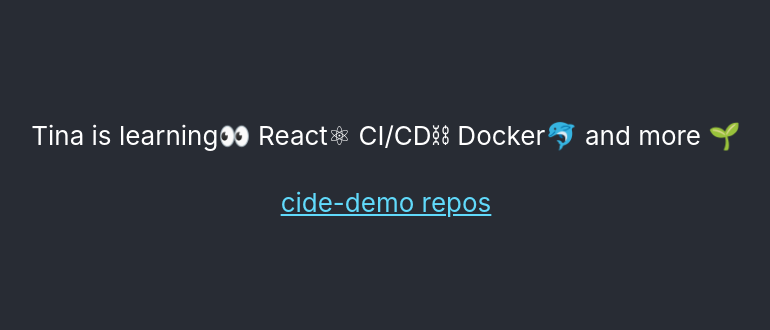
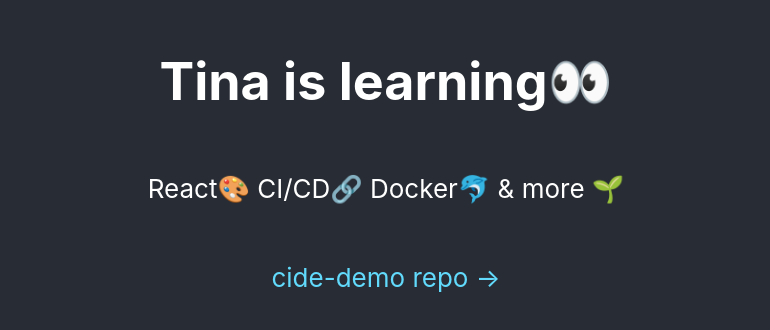
Before and after one commit to tinalearncode/cicd-demo, a React (Create React App) app: page / in a window 1280 px wide. Shown: the part 246-576 px from the top of the page, without its empty margins (254-1024 px from the left). Built offline with nearby package versions, Linux system fonts and the light colour scheme.

Commit message:
home page adjusting, test for all

```diff
--- a/src/App.css
+++ b/src/App.css
@@ -36,3 +36,8 @@
     transform: rotate(360deg);
   }
 }
+
+a {
+  margin-top: 2rem;
+  text-decoration: none;
+}
--- a/src/App.js
+++ b/src/App.js
@@ -4,8 +4,9 @@
   return (
     <div className="App">
       <header className="App-header">
+        <h1>Tina is learning👀</h1>
         <p>
-          Tina is learning👀 React⚛ CI/CD⛓ Docker🐬 and more 🌱
+          React🎨 CI/CD🔗 Docker🐬  &  more 🌱
         </p>
         <a
           className="App-link"
@@ -13,7 +14,7 @@
           target="_blank"
           rel="noopener noreferrer"
         >
-          cide-demo repos
+          cide-demo repo →
         </a>
       </header>
     </div>
```
